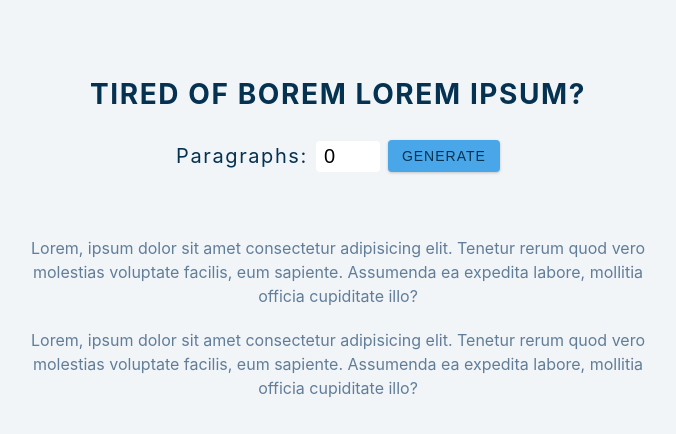
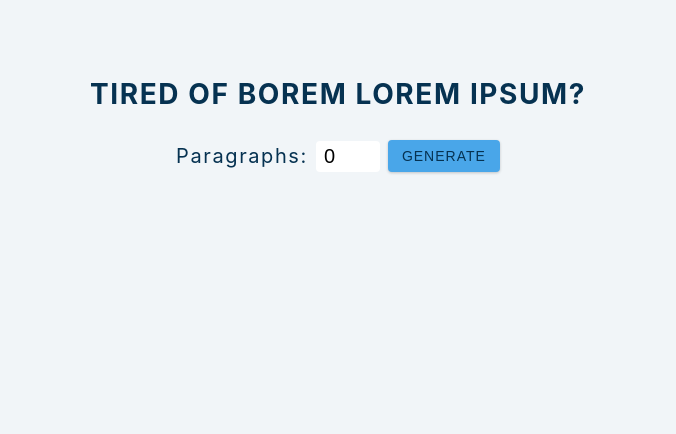
Before and after one commit to stephanieraymos/lorem-ipsum, a React (Create React App) app: page / in a window 1280 px wide. Shown: the top 434 px of the page, without its empty margins (302-978 px from the left). Built offline with nearby package versions, Linux system fonts and the light colour scheme.

Commit message:
Adding all data to page when button is pressed

```diff
--- a/src/App.js
+++ b/src/App.js
@@ -8,6 +8,7 @@ function App() {
   const handleSubmit = (e) => {
     e.preventDefault();
     console.log("Testing");
+    setText(data);
   };
 
   return (
@@ -27,16 +28,9 @@ function App() {
         </button>
       </form>
       <article className="lorem-text">
-        <p>
-          Lorem, ipsum dolor sit amet consectetur adipisicing elit. Tenetur
-          rerum quod vero molestias voluptate facilis, eum sapiente. Assumenda
-          ea expedita labore, mollitia officia cupiditate illo?
-        </p>
-        <p>
-          Lorem, ipsum dolor sit amet consectetur adipisicing elit. Tenetur
-          rerum quod vero molestias voluptate facilis, eum sapiente. Assumenda
-          ea expedita labore, mollitia officia cupiditate illo?
-        </p>
+        {text.map((item, index) => {
+          return <p key={index}>{item}</p>;
+        })}
       </article>
     </section>
   );
```
